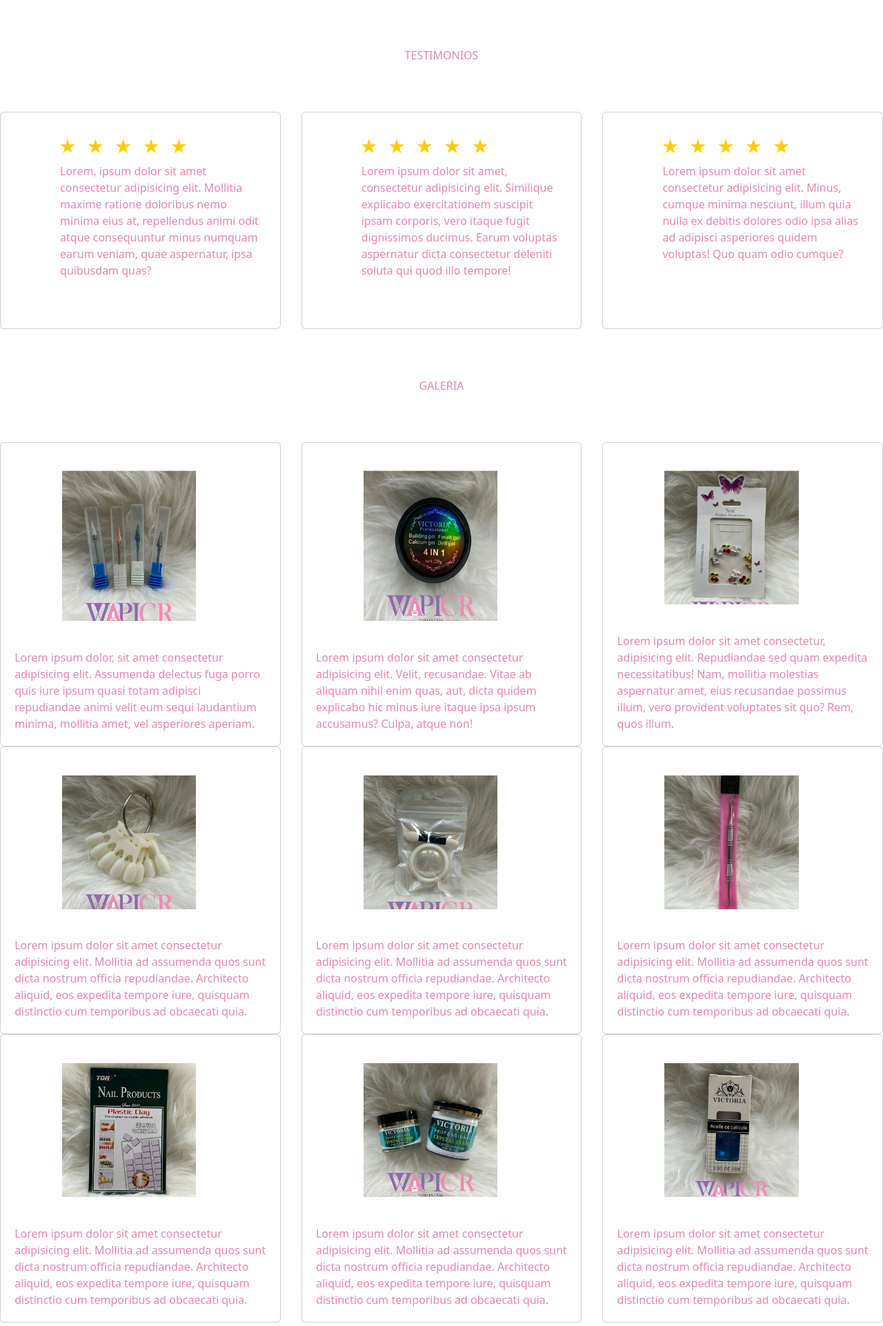
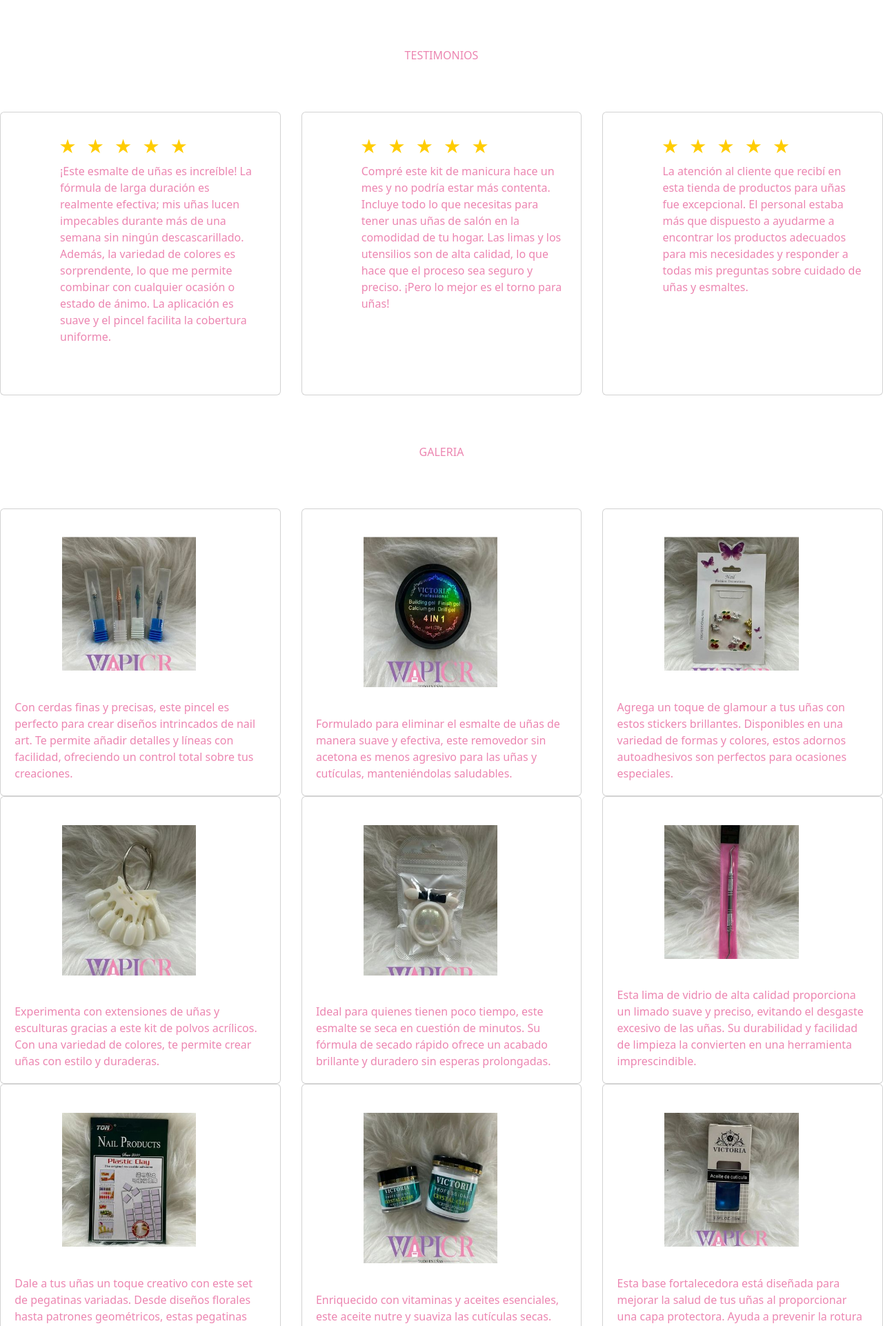
Before and after one commit to keylorjc1/ProyectoAmbienteWebClienteServidor, a PHP site: page / in a window 1280 px wide. Shown: the part 1617-3539 px from the top of the page at 69% size. Run offline with PHP 8.4, Linux system fonts and the light colour scheme; some libraries are stand-ins or nearby versions.

Commit message:
Corrected and updated back and front end
Corrected and updated back and front end

```diff
--- a/index.HTML
+++ b/index.HTML
@@ -58,11 +58,11 @@
         WAPICR
       </div>
       <ul>
-        <li class="active"><a href="#">Novedades</a></li>
-        <li><a href="#">Testimonios</a></li>
-        <li><a href="#">Galeria</a></li>
-        <li><a href="#">Contacto</a></li>
-        <li><a href="#">Preguntas</a></li>
+        <li><a href="#novedades">Novedades</a></li>
+        <li><a href="#testimonios">Testimonios</a></li>
+        <li><a href="#galeria">Galeria</a></li>
+        <li><a href="#contacto">Contacto</a></li>
+        <li><a href="#preguntas">Preguntas</a></li>
       </ul>
     </nav>
     <div id="hero">
@@ -72,7 +72,7 @@
 
   <!-- novedades -->
   <div>
-    <div class="card-novedades">
+    <div id="novedades" class="card-novedades">
       Novedades
     </div>
     <div class="card-container">
@@ -131,7 +131,7 @@
     </div>
     <!-- Testimonios -->
     <div>
-      <div class="card-novedades">
+      <div id="testimonios" class="card-novedades">
         Testimonios
       </div>
       <div class="card-container">
@@ -149,9 +149,7 @@
               <input type="radio" id="star1" name="rating" value="1">
               <label for="star1"></label>
             </div>
-            <p>Lorem, ipsum dolor sit amet consectetur adipisicing elit. Mollitia maxime ratione doloribus nemo minima
-              eius at, repellendus animi odit atque consequuntur minus numquam earum veniam, quae aspernatur, ipsa
-              quibusdam quas?</p>
+            <p>¡Este esmalte de uñas es increíble! La fórmula de larga duración es realmente efectiva; mis uñas lucen impecables durante más de una semana sin ningún descascarillado. Además, la variedad de colores es sorprendente, lo que me permite combinar con cualquier ocasión o estado de ánimo. La aplicación es suave y el pincel facilita la cobertura uniforme. </p>
           </div>
         </div>
         <div class="card">
@@ -168,9 +166,7 @@
               <input type="radio" id="star1" name="rating" value="1">
               <label for="star1"></label>
             </div>
-            <p>Lorem ipsum dolor sit amet, consectetur adipisicing elit. Similique explicabo exercitationem suscipit
-              ipsam corporis, vero itaque fugit dignissimos ducimus. Earum voluptas aspernatur dicta consectetur
-              deleniti soluta qui quod illo tempore!</p>
+            <p>Compré este kit de manicura hace un mes y no podría estar más contenta. Incluye todo lo que necesitas para tener unas uñas de salón en la comodidad de tu hogar. Las limas y los utensilios son de alta calidad, lo que hace que el proceso sea seguro y preciso. ¡Pero lo mejor es el torno para uñas!</p>
           </div>
         </div>
 
@@ -188,75 +184,74 @@
               <input type="radio" id="star1" name="rating" value="1">
               <label for="star1"></label>
             </div>
-            <p>Lorem ipsum dolor sit amet consectetur adipisicing elit. Minus, cumque minima nesciunt, illum quia nulla
-              ex debitis dolores odio ipsa alias ad adipisci asperiores quidem voluptas! Quo quam odio cumque?</p>
+            <p>La atención al cliente que recibí en esta tienda de productos para uñas fue excepcional. El personal estaba más que dispuesto a ayudarme a encontrar los productos adecuados para mis necesidades y responder a todas mis preguntas sobre cuidado de uñas y esmaltes.</p>
           </div>
         </div>
       </div>
       <!-- Galeria -->
       <div>
-        <div class="card-novedades">
+        <div id="galeria" class="card-novedades">
           Galeria
         </div>
         <div class="card-galeria">
           <div class="card">
             <img class="img-producto" src="Images/Producto1.jpg" alt="Imagen 1">
             <div class="contentGaleria">
-              <span class="spanGaleria">Lorem ipsum dolor, sit amet consectetur adipisicing elit. Assumenda delectus fuga porro quis iure ipsum quasi totam adipisci repudiandae animi velit eum sequi laudantium minima, mollitia amet, vel asperiores aperiam.</span>
+              <span class="spanGaleria">Con cerdas finas y precisas, este pincel es perfecto para crear diseños intrincados de nail art. Te permite añadir detalles y líneas con facilidad, ofreciendo un control total sobre tus creaciones.</span>
             </div>
           </div>
           <div class="card">
             <img class="img-producto" src="Images/Producto10.jpg" alt="Imagen 1">
             <div class="contentGaleria">
-              <span class="spanGaleria">Lorem ipsum dolor sit amet consectetur adipisicing elit. Velit, recusandae. Vitae ab aliquam nihil enim quas, aut, dicta quidem explicabo hic minus iure itaque ipsa ipsum accusamus? Culpa, atque non!</span>
+              <span class="spanGaleria">Formulado para eliminar el esmalte de uñas de manera suave y efectiva, este removedor sin acetona es menos agresivo para las uñas y cutículas, manteniéndolas saludables.</span>
             </div>
           </div>
 
           <div class="card">
             <img class="img-producto" src="Images/Producto11.jpg" alt="Imagen 2">
             <div class="contentGaleria">
-              <span class="spanGaleria">Lorem ipsum dolor sit amet consectetur, adipisicing elit. Repudiandae sed quam expedita necessitatibus! Nam, mollitia molestias aspernatur amet, eius recusandae possimus illum, vero provident voluptates sit quo? Rem, quos illum.</span>
+              <span class="spanGaleria">Agrega un toque de glamour a tus uñas con estos stickers brillantes. Disponibles en una variedad de formas y colores, estos adornos autoadhesivos son perfectos para ocasiones especiales.</span>
             </div>
           </div>
 
           <div class="card">
             <img class="img-producto" src="Images/Producto12.jpg" alt="Imagen 2">
             <div class="contentGaleria">
-              <span class="spanGaleria">Lorem ipsum dolor sit amet consectetur adipisicing elit. Mollitia ad assumenda quos sunt dicta nostrum officia repudiandae. Architecto aliquid, eos expedita tempore iure, quisquam distinctio cum temporibus ad obcaecati quia.</span>
+              <span class="spanGaleria">Experimenta con extensiones de uñas y esculturas gracias a este kit de polvos acrílicos. Con una variedad de colores, te permite crear uñas con estilo y duraderas.</span>
             </div>
           </div>
 
           <div class="card">
             <img class="img-producto" src="Images/Producto13.jpg" alt="Imagen 2">
             <div class="contentGaleria">
-              <span class="spanGaleria">Lorem ipsum dolor sit amet consectetur adipisicing elit. Mollitia ad assumenda quos sunt dicta nostrum officia repudiandae. Architecto aliquid, eos expedita tempore iure, quisquam distinctio cum temporibus ad obcaecati quia.</span>
+              <span class="spanGaleria">Ideal para quienes tienen poco tiempo, este esmalte se seca en cuestión de minutos. Su fórmula de secado rápido ofrece un acabado brillante y duradero sin esperas prolongadas.</span>
             </div>
           </div>
 
           <div class="card">
             <img class="img-producto" src="Images/Producto14.jpg" alt="Imagen 2">
             <div class="contentGaleria">
-              <span class="spanGaleria">Lorem ipsum dolor sit amet consectetur adipisicing elit. Mollitia ad assumenda quos sunt dicta nostrum officia repudiandae. Architecto aliquid, eos expedita tempore iure, quisquam distinctio cum temporibus ad obcaecati quia.</span>
+              <span class="spanGaleria">Esta lima de vidrio de alta calidad proporciona un limado suave y preciso, evitando el desgaste excesivo de las uñas. Su durabilidad y facilidad de limpieza la convierten en una herramienta imprescindible.</span>
             </div>
           </div>
           <div class="card">
             <img class="img-producto" src="Images/Producto15.jpg" alt="Imagen 2">
             <div class="contentGaleria">
-              <span class="spanGaleria">Lorem ipsum dolor sit amet consectetur adipisicing elit. Mollitia ad assumenda quos sunt dicta nostrum officia repudiandae. Architecto aliquid, eos expedita tempore iure, quisquam distinctio cum temporibus ad obcaecati quia.</span>
+              <span class="spanGaleria">Dale a tus uñas un toque creativo con este set de pegatinas variadas. Desde diseños florales hasta patrones geométricos, estas pegatinas autoadhesivas son ideales para personalizar tu manicura</span>
 
             </div>
           </div>
           <div class="card">
             <img class="img-producto" src="Images/Producto16.jpg" alt="Imagen 2">
             <div class="contentGaleria">
-              <span class="spanGaleria">Lorem ipsum dolor sit amet consectetur adipisicing elit. Mollitia ad assumenda quos sunt dicta nostrum officia repudiandae. Architecto aliquid, eos expedita tempore iure, quisquam distinctio cum temporibus ad obcaecati quia.</span>
+              <span class="spanGaleria">Enriquecido con vitaminas y aceites esenciales, este aceite nutre y suaviza las cutículas secas. Su aplicador fácil de usar permite una hidratación rápida y efectiva.</span>
 
             </div>
           </div>
           <div class="card">
             <img class="img-producto" src="Images/Producto17.jpg" alt="Imagen 2">
             <div class="contentGaleria">
-              <span class="spanGaleria">Lorem ipsum dolor sit amet consectetur adipisicing elit. Mollitia ad assumenda quos sunt dicta nostrum officia repudiandae. Architecto aliquid, eos expedita tempore iure, quisquam distinctio cum temporibus ad obcaecati quia.</span>
+              <span class="spanGaleria">Esta base fortalecedora está diseñada para mejorar la salud de tus uñas al proporcionar una capa protectora. Ayuda a prevenir la rotura y el agrietamiento, permitiendo que tus uñas crezcan más fuertes.</span>
 
             </div>
           </div>
@@ -264,7 +259,7 @@
 
         <!-- Formulario -->
         <div>
-          <div class="card-novedades">
+          <div id="contacto" class="card-novedades">
             Contacto
           </div>
           <!-- Wrapper container -->
@@ -318,7 +313,7 @@
         </div>
         <!-- Preguntas frecuentes -->
         <div>
-          <div class="card-novedades">
+          <div id="preguntas" class="card-novedades">
             Preguntas frecuentes
           </div>
 
```
Also changed, not shown: Layout/Carrito.html (+5 -5 lines), Layout/Carrito.php (+28 -6 lines), Layout/Citas.html (+5 -5 lines), Layout/Cotizacion.html (+5 -5 lines).
